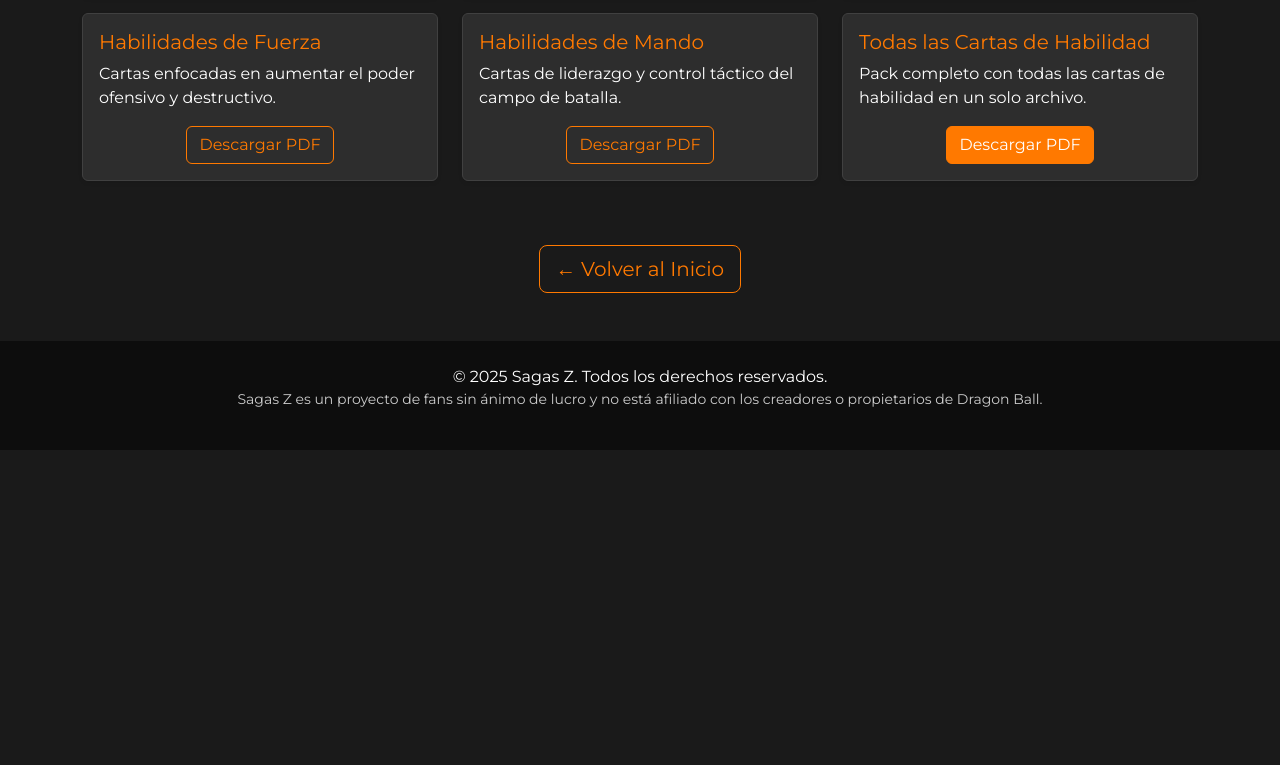
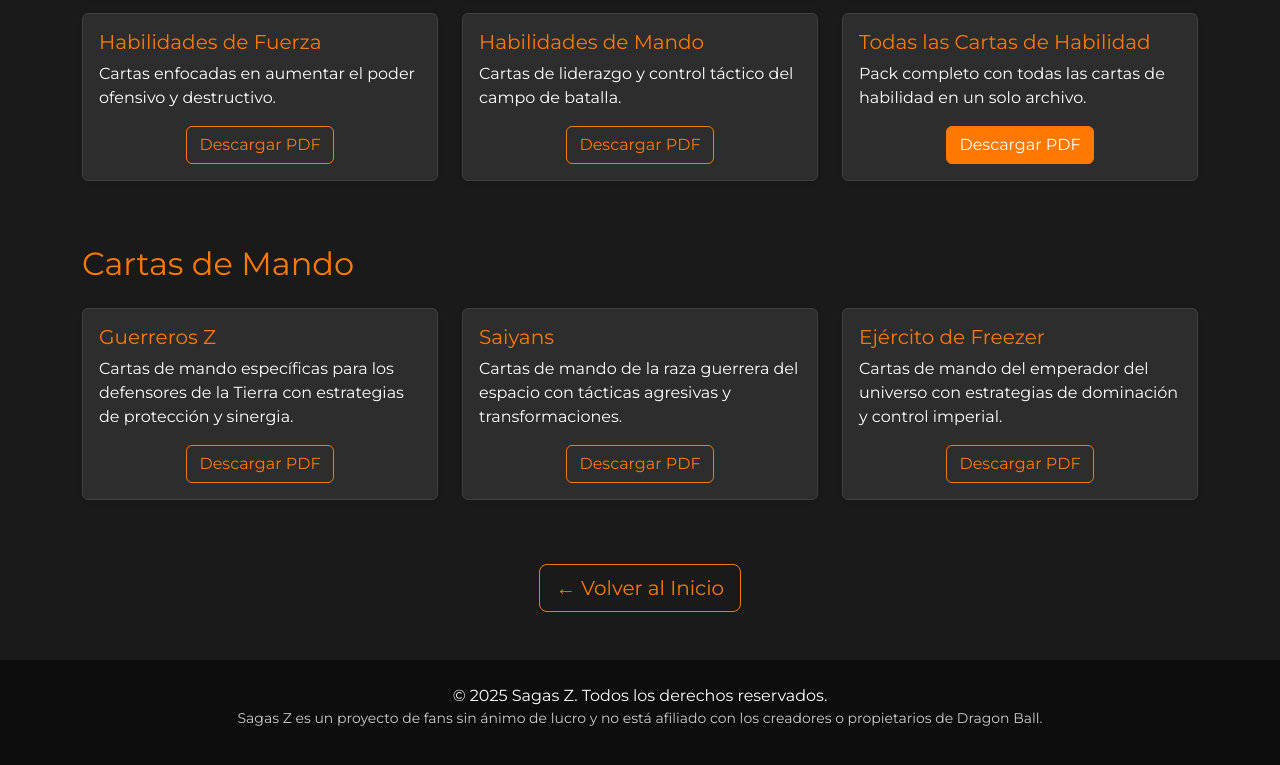
Before and after one commit to EnrGarVic/sagas-Z-web, a plain HTML site: page paginas/descargas/descargas.html in a window 1280 px wide. Shown: the part 1223-1988 px from the top of the page. Before the commit the page ends 1673 px from the top, so only its background shows below. Drawn offline with nearby package versions, Linux system fonts and the light colour scheme.

Commit message:
feat: añadidas cartas de mando

```diff
--- a/paginas/descargas/descargas.html
+++ b/paginas/descargas/descargas.html
@@ -302,6 +302,63 @@
         </div>
       </section>
 
+      <section class="mb-5">
+        <h2 class="text-primary mb-4">Cartas de Mando</h2>
+        <div class="row">
+          <div class="col-md-6 col-lg-4 mb-3">
+            <div class="card h-100 shadow-sm card-hover">
+              <div class="card-body d-flex flex-column">
+                <h5 class="card-title">Guerreros Z</h5>
+                <p class="card-text">
+                  Cartas de mando específicas para los defensores de la Tierra con estrategias de
+                  protección y sinergia.
+                </p>
+                <div class="d-flex justify-content-center align-items-center mt-auto">
+                  <a
+                    href="../../assets/Mando/GuerrerosZ.pdf"
+                    class="btn btn-outline-primary"
+                    download
+                    >Descargar PDF</a
+                  >
+                </div>
+              </div>
+            </div>
+          </div>
+          <div class="col-md-6 col-lg-4 mb-3">
+            <div class="card h-100 shadow-sm card-hover">
+              <div class="card-body d-flex flex-column">
+                <h5 class="card-title">Saiyans</h5>
+                <p class="card-text">
+                  Cartas de mando de la raza guerrera del espacio con tácticas agresivas y
+                  transformaciones.
+                </p>
+                <div class="d-flex justify-content-center align-items-center mt-auto">
+                  <a href="../../assets/Mando/Saiyans.pdf" class="btn btn-outline-primary" download
+                    >Descargar PDF</a
+                  >
+                </div>
+              </div>
+            </div>
+          </div>
+          <div class="col-md-6 col-lg-4 mb-3">
+            <div class="card h-100 shadow-sm card-hover">
+              <div class="card-body d-flex flex-column">
+                <h5 class="card-title">Ejército de Freezer</h5>
+                <p class="card-text">
+                  Cartas de mando del emperador del universo con estrategias de dominación y control
+                  imperial.
+                </p>
+                <div class="d-flex justify-content-center align-items-center mt-auto">
+                  <a href="../../assets/Mando/Freezer.pdf" class="btn btn-outline-primary" download
+                    >Descargar PDF</a
+                  >
+                </div>
+              </div>
+            </div>
+          </div>
+        </div>
+      </section>
+
       <!-- Navegación -->
       <div class="text-center mt-5">
         <a href="../../index.html" class="btn btn-outline-primary btn-lg">← Volver al Inicio</a>
```
Also changed, not shown: 3 other files.
